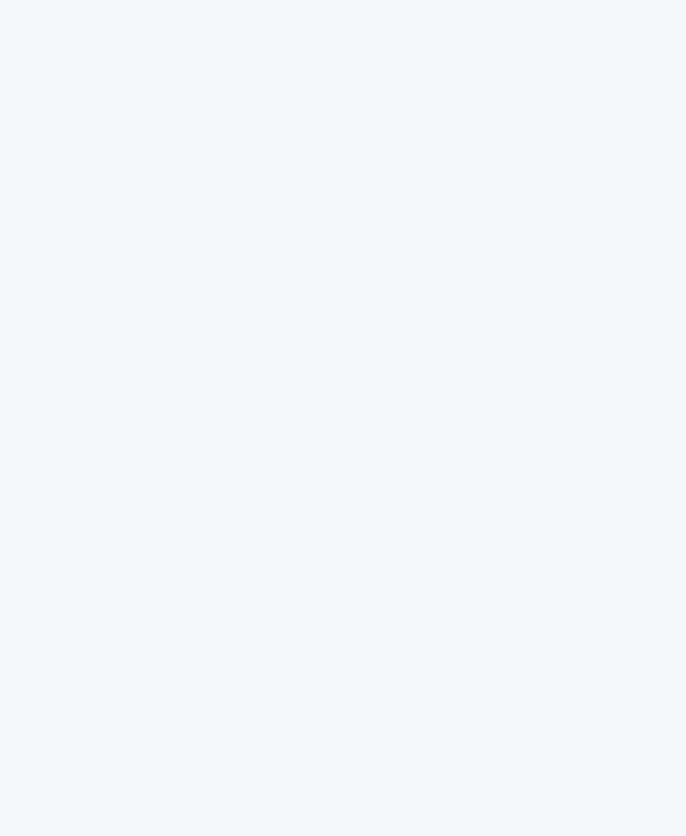
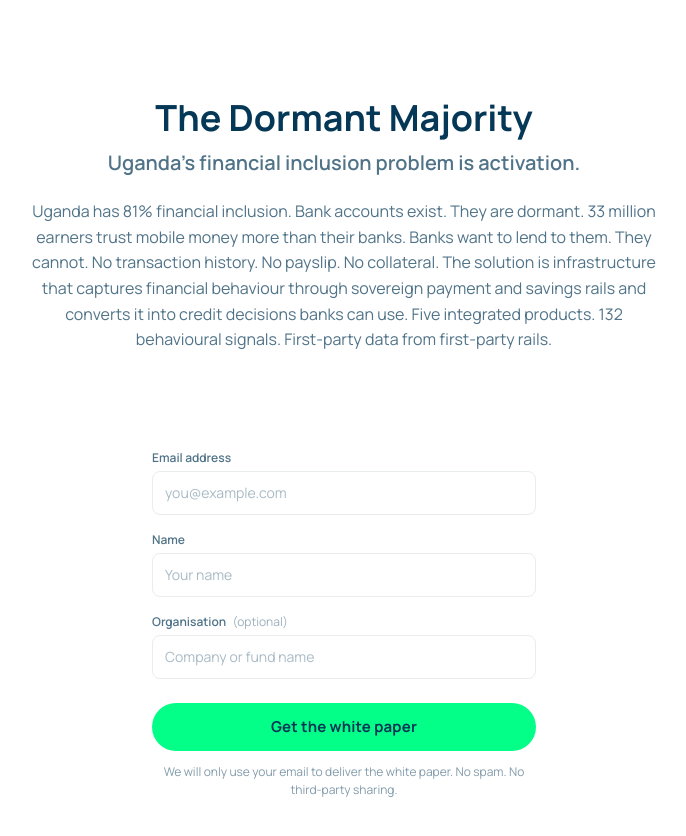
Before and after one commit to ivanyiga/sendu_mvp_website_ivan, a Nuxt app: page /whitepaper in a window 1280 px wide. Before the commit this address had no page. Shown: the top 836 px of the page, without its empty margins (296-982 px from the left). Before the commit the page ends 800 px from the top, so only its background shows below. Built offline with nearby package versions, Linux system fonts and the light colour scheme.

Commit message:
Build White Paper page with form

```diff
--- /dev/null
+++ b/components/FormField.vue
@@ -0,0 +1,84 @@
+<script setup>
+const props = defineProps({
+  label: { type: String, required: true },
+  id: { type: String, required: true },
+  type: { type: String, default: 'text' },
+  placeholder: { type: String, default: '' },
+  required: { type: Boolean, default: false },
+  optional: { type: Boolean, default: false },
+  error: { type: String, default: null },
+  modelValue: { type: String, default: '' }
+})
+
+const emit = defineEmits(['update:modelValue'])
+</script>
+
+<template>
+  <div class="form-field">
+    <label class="form-label" :for="id">
+      {{ label }}
+      <span v-if="optional" class="form-optional">(optional)</span>
+    </label>
+    <input
+      class="form-input"
+      :class="{ 'form-input--error': error }"
+      :type="type"
+      :id="id"
+      :placeholder="placeholder"
+      :required="required"
+      :value="modelValue"
+      @input="emit('update:modelValue', $event.target.value)"
+    />
+    <p v-if="error" class="form-error">{{ error }}</p>
+  </div>
+</template>
+
+<style scoped>
+.form-field {
+  margin-bottom: 16px;
+}
+.form-label {
+  display: block;
+  font-family: 'Manrope', sans-serif;
+  font-weight: 600;
+  font-size: 12px;
+  color: rgba(5,56,86,0.7);
+  margin-bottom: 4px;
+}
+.form-optional {
+  font-weight: 400;
+  color: rgba(5,56,86,0.4);
+  margin-left: 4px;
+}
+.form-input {
+  display: block;
+  width: 100%;
+  height: 44px;
+  border: 1px solid var(--gray-2);
+  border-radius: var(--radius-md);
+  padding: 0 12px;
+  font-family: 'Manrope', sans-serif;
+  font-weight: 400;
+  font-size: 14px;
+  color: var(--blue-deep);
+  background: var(--white);
+  outline: none;
+  transition: border-color 150ms ease;
+}
+.form-input:focus {
+  border-color: var(--blue-bright);
+}
+.form-input::placeholder {
+  color: rgba(5,56,86,0.35);
+}
+.form-input--error {
+  border-color: var(--red-orange);
+}
+.form-error {
+  font-family: 'Manrope', sans-serif;
+  font-weight: 400;
+  font-size: 12px;
+  color: var(--red-orange);
+  margin-top: 4px;
+}
+</style>
--- a/components/PrimaryButton.vue
+++ b/components/PrimaryButton.vue
@@ -17,6 +17,7 @@
 <template>
   <NuxtLink
     v-if="to"
+    v-bind="$attrs"
     :to="to"
     class="relative inline-flex items-center justify-center h-12 px-8 rounded-full bg-green-vivid text-blue-deep font-sans font-bold text-[15px] tracking-[0.01em] whitespace-nowrap transition-colors duration-150 ease-in-out hover:bg-green-soft active:scale-[0.98] disabled:bg-gray-3 disabled:text-blue-deep/35 disabled:cursor-not-allowed disabled:active:scale-100 w-full md:w-auto overflow-hidden group cursor-pointer"
   >
@@ -24,6 +25,7 @@
   </NuxtLink>
   <button
     v-else
+    v-bind="$attrs"
     :type="type"
     :disabled="disabled"
     class="relative inline-flex items-center justify-center h-12 px-8 rounded-full bg-green-vivid text-blue-deep font-sans font-bold text-[15px] tracking-[0.01em] whitespace-nowrap transition-colors duration-150 ease-in-out hover:bg-green-soft active:scale-[0.98] disabled:bg-gray-3 disabled:text-blue-deep/35 disabled:cursor-not-allowed disabled:active:scale-100 w-full md:w-auto overflow-hidden group cursor-pointer"
--- a/components/SecondaryButton.vue
+++ b/components/SecondaryButton.vue
@@ -19,6 +19,7 @@
 <template>
   <NuxtLink
     v-if="to"
+    v-bind="$attrs"
     :to="to"
     class="relative inline-flex items-center justify-center h-12 px-8 rounded-full bg-transparent border-[1.5px] font-sans font-semibold text-[14px] whitespace-nowrap transition-all duration-150 ease-in-out active:scale-[0.98] disabled:cursor-not-allowed disabled:active:scale-100 w-full md:w-auto overflow-hidden group cursor-pointer"
     :class="[
@@ -32,6 +33,7 @@
   </NuxtLink>
   <button
     v-else
+    v-bind="$attrs"
     :type="type"
     :disabled="disabled"
     class="relative inline-flex items-center justify-center h-12 px-8 rounded-full bg-transparent border-[1.5px] font-sans font-semibold text-[14px] whitespace-nowrap transition-all duration-150 ease-in-out active:scale-[0.98] disabled:cursor-not-allowed disabled:active:scale-100 w-full md:w-auto overflow-hidden group cursor-pointer"
--- /dev/null
+++ b/pages/whitepaper.vue
@@ -0,0 +1,174 @@
+<script setup>
+import { ref } from 'vue'
+import FormField from '~/components/FormField.vue'
+
+useHead({
+  title: 'The Dormant Majority — Sendu White Paper',
+  meta: [
+    { name: 'description', content: 'Uganda\'s financial inclusion problem is activation, not acquisition. 21 million people with dormant bank accounts. Read the Sendu thesis.' },
+    { property: 'og:title', content: 'The Dormant Majority — Sendu White Paper' },
+    { property: 'og:description', content: 'Uganda\'s financial inclusion problem is activation, not acquisition. 21 million people with dormant bank accounts. Read the Sendu thesis.' },
+    { property: 'og:image', content: '/og-whitepaper.jpg' }
+  ]
+})
+
+const email = ref('')
+const name = ref('')
+const org = ref('')
+const submitted = ref(false)
+const error = ref(false)
+const loading = ref(false)
+
+async function handleSubmit() {
+  if (!email.value || !name.value) return
+
+  loading.value = true
+  error.value = false
+
+  try {
+    // Ivan: replace with Formspree/Formspark endpoint from Byron
+    const response = await fetch('FORM_ENDPOINT_HERE', {
+      method: 'POST',
+      headers: { 'Content-Type': 'application/json' },
+      body: JSON.stringify({
+        email: email.value,
+        name: name.value,
+        organisation: org.value
+      })
+    })
+
+    if (response.ok) {
+      submitted.value = true
+    } else {
+      error.value = true
+    }
+  } catch (e) {
+    error.value = true
+  } finally {
+    loading.value = false
+  }
+}
+</script>
+
+<template>
+  <div class="bg-white">
+    <!-- HERO -->
+    <section class="hero">
+      <h1>The Dormant Majority</h1>
+      <h2>Uganda's financial inclusion problem is activation.</h2>
+      <p class="body">Uganda has 81% financial inclusion. Bank accounts exist. They are dormant. 33 million earners trust mobile money more than their banks. Banks want to lend to them. They cannot. No transaction history. No payslip. No collateral. The solution is infrastructure that captures financial behaviour through sovereign payment and savings rails and converts it into credit decisions banks can use. Five integrated products. 132 behavioural signals. First-party data from first-party rails.</p>
+    </section>
+
+    <!-- FORM -->
+    <div class="form-section">
+      <template v-if="!submitted">
+        <FormField
+          label="Email address"
+          id="wp-email"
+          type="email"
+          placeholder="you@example.com"
+          :required="true"
+          v-model="email"
+        />
+        <FormField
+          label="Name"
+          id="wp-name"
+          type="text"
+          placeholder="Your name"
+          :required="true"
+          v-model="name"
+        />
+        <FormField
+          label="Organisation"
+          id="wp-org"
+          type="text"
+          placeholder="Company or fund name"
+          :optional="true"
+          v-model="org"
+        />
+        <PrimaryButton
+          type="submit"
+          @click="handleSubmit"
+          :disabled="loading"
+          :label="loading ? 'Sending...' : 'Get the white paper'"
+          class="mt-2 !w-full"
+        />
+        <p v-if="error" class="form-submission-error">Something went wrong. Please email us directly at hello@sendu.ug.</p>
+        <p class="form-privacy">We will only use your email to deliver the white paper. No spam. No third-party sharing.</p>
+      </template>
+
+      <p v-else class="form-success">Thank you. We will be in touch.</p>
+    </div>
+  </div>
+</template>
+
+<style scoped>
+.hero {
+  max-width: 800px;
+  margin: 0 auto;
+  padding: 96px 48px 48px;
+  text-align: center;
+}
+.hero h1 {
+  font-family: 'Manrope', sans-serif;
+  font-weight: 700;
+  font-size: 36px;
+  line-height: 1.2;
+  color: var(--blue-deep);
+}
+.hero h2 {
+  font-family: 'Manrope', sans-serif;
+  font-weight: 600;
+  font-size: 20px;
+  line-height: 1.2;
+  color: rgba(5,56,86,0.7);
+  margin-top: 12px;
+}
+.hero .body {
+  font-family: 'Manrope', sans-serif;
+  font-weight: 400;
+  font-size: 16px;
+  line-height: 1.6;
+  color: rgba(5,56,86,0.7);
+  margin-top: 24px;
+  max-width: 640px;
+  margin-left: auto;
+  margin-right: auto;
+}
+.form-section {
+  max-width: 480px;
+  margin: 0 auto;
+  padding: 48px 48px 64px;
+}
+.form-privacy {
+  font-family: 'Manrope', sans-serif;
+  font-weight: 400;
+  font-size: 12px;
+  color: rgba(5,56,86,0.5);
+  margin-top: 12px;
+  text-align: center;
+  line-height: 1.5;
+}
+.form-success {
+  font-family: 'Manrope', sans-serif;
+  font-weight: 400;
+  font-size: 14px;
+  color: var(--green-solid);
+  text-align: center;
+}
+.form-submission-error {
+  font-family: 'Manrope', sans-serif;
+  font-weight: 400;
+  font-size: 14px;
+  color: var(--red-orange);
+  margin-top: 12px;
+  text-align: center;
+}
+
+@media (max-width: 767px) {
+  .hero { padding: 64px 20px 48px; }
+  .hero h1 { font-size: 28px; }
+  .hero h2 { font-size: 18px; }
+  .form-section { padding: 32px 20px 48px; }
+}
+</style>
```
